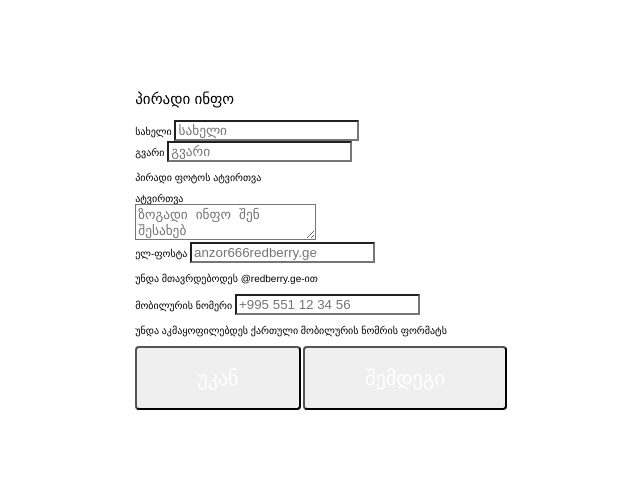
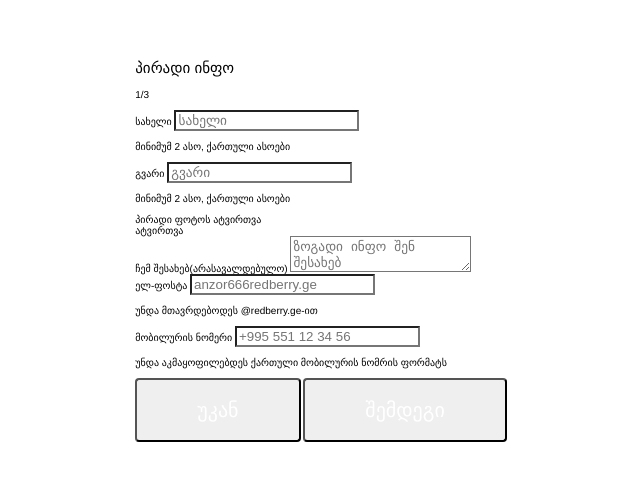
Before and after one commit to gabadadzeluca/redberry_asssignment, a plain HTML site: page main.html in a window 1280 px wide. Shown: the part 164-644 px from the top of the page, without its empty margins (327-967 px from the left). Drawn offline with Linux system fonts and the light colour scheme.

Commit message:
split js and add button functional to template

```diff
--- a/main.html
+++ b/main.html
@@ -12,34 +12,36 @@
     <div class="left-side-container">
         <!-- this div is a container of the whole left side of the page-->
         <div class="form-container">
-            <div class="reset-btn"></div>
+            <div class="reset-btn" id="reset-btn"></div>
 
             <div class="form-private">
                 <div class="heading">
                     <h2>პირადი ინფო</h2>
+                    <p><span id="form-number">1</span>/3</p>
                 </div>
                 <form>
                     <div class="name-surname-div row">
                         <div class="name-div">
                             <label for="name">სახელი</label>
                             <input type="text" placeholder="სახელი" id="name" data-mandatory="true">
+                            <p>მინიმუმ 2 ასო, ქართული ასოები</p>
                         </div>
                         <div class="surname-div">
                             <label for="surname">გვარი</label>
                             <input type="text" placeholder="გვარი" id="surname" data-mandatory="true">
+                            <p>მინიმუმ 2 ასო, ქართული ასოები</p>
                         </div>
                     </div>
                     <div class="image-upload-div row">
-                        <p>პირადი ფოტოს ატვირთვა</p>
+                        <div>პირადი ფოტოს ატვირთვა</div>
                         <label for="user-image">
                             <input type="file" id="user-image" style="display:none" data-mandatory="true">
                             ატვირთვა
                         </label>
                     </div>
                     <div class="about-div row">
-                        <label for="about-user"></label>
-                        <!-- <input type="textarea" placeholder="ზოგადი ინფო შენ შესახებ" id="about-user" data-mandatory="false"> -->
-                        <textarea id="about-user" placeholder="ზოგადი ინფო შენ შესახებ"></textarea>
+                        <label for="about-user">ჩემ შესახებ(არასავალდებულო)</label>
+                        <textarea id="about-user" placeholder="ზოგადი ინფო შენ შესახებ" data-mandatory="false"></textarea>
                     </div>
                     <div class="email-div row">
                         <label for="email">ელ-ფოსტა</label>
@@ -65,10 +67,16 @@
 
     </div>
 
-    <div class="resume-active"></div>
+    <div class="resume-active">
+    </div>
 
 </div>
-
+<script>
+    const resetBtn = document.getElementById('reset-btn');
+    resetBtn.addEventListener('click', ()=>{
+        location.href = './index.html';
+    });
+</script>
 <script src="./js/main.js"></script>
 </body>
 </html>
```
